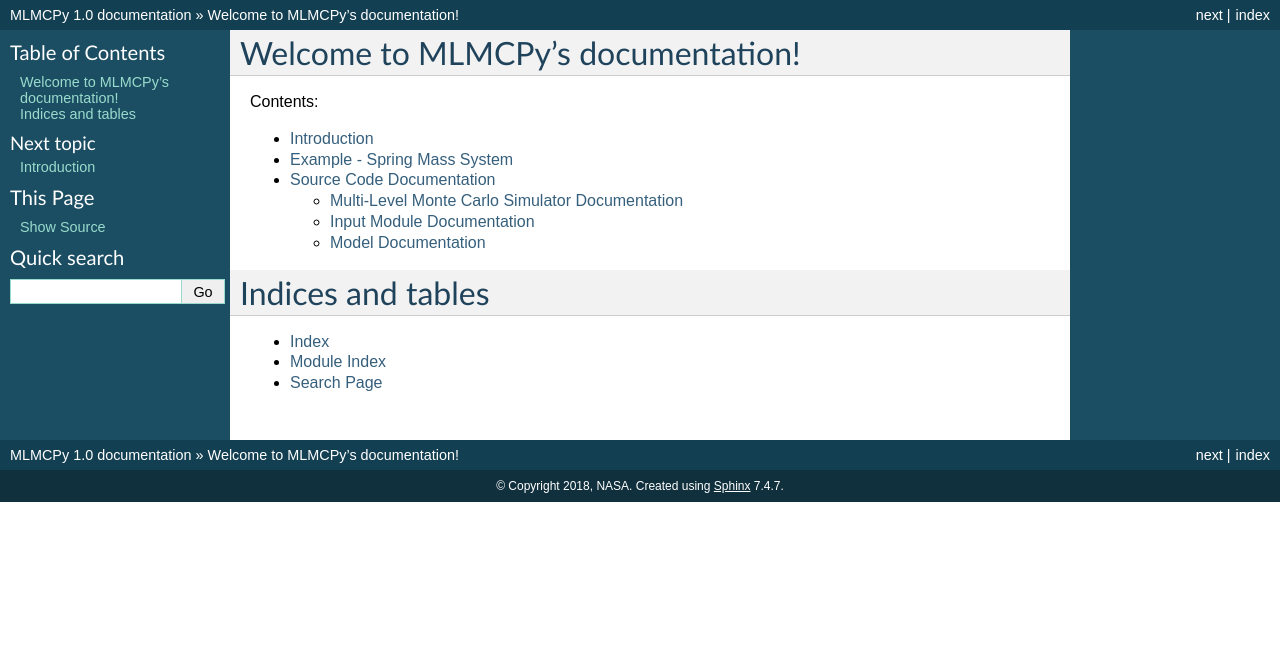
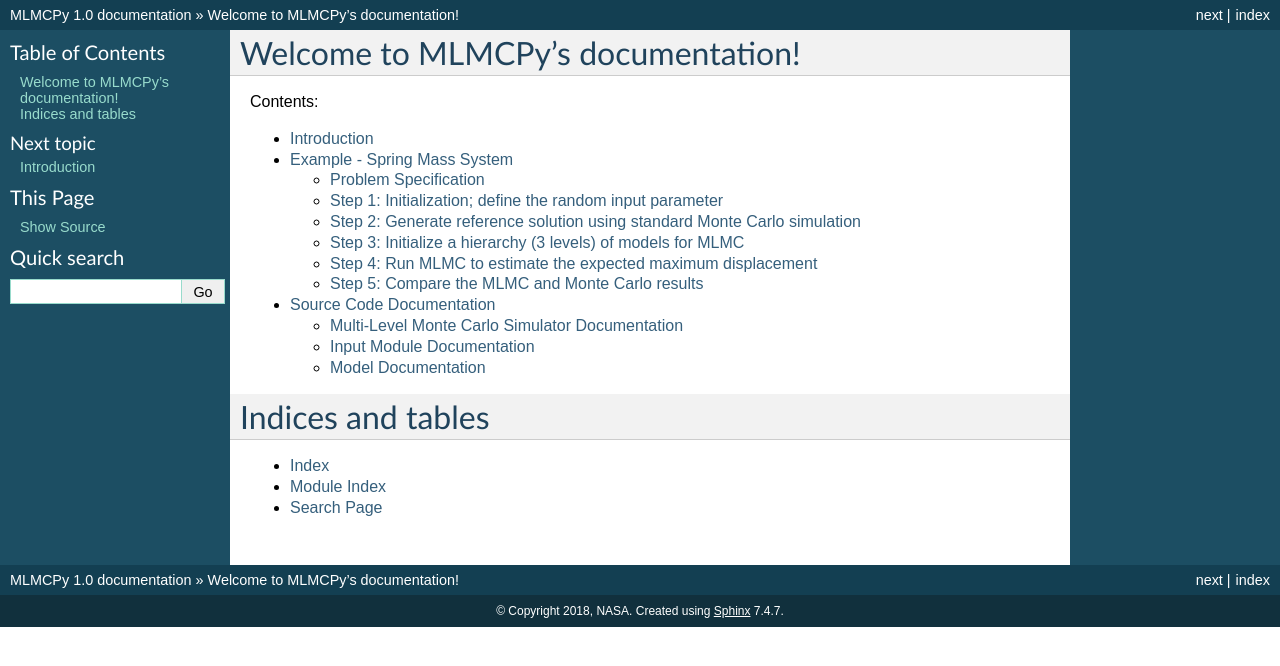
Before and after one commit to nasa/MLMCPy, a Sphinx documentation site: the page built from docs/index.rst, in a window 1280 px wide. Shown: the top 666 px of the page. Built offline with Sphinx 7.4.7, drawn with Linux system fonts in a browser that asks for light colours; formulas are drawn with MathJax 3; some of the changed lines change nothing that is shown.

Commit message:
Updated example in docs

```diff
--- a/docs/conf.py
+++ b/docs/conf.py
@@ -29,7 +29,10 @@
 
 # Add any Sphinx extension module names here, as strings. They can be extensions
 # coming with Sphinx (named 'sphinx.ext.*') or your custom ones.
-extensions = ['sphinx.ext.autodoc', 'sphinx.ext.pngmath']
+extensions = [
+    'sphinx.ext.autodoc',
+    'sphinx.ext.imgmath',
+]
 
 # Add any paths that contain templates here, relative to this directory.
 templates_path = ['_templates']
--- a/docs/example.rst
+++ b/docs/example.rst
@@ -2,13 +2,19 @@
 Example - Spring Mass System
 =============================
 
-This example will use MLMCPy to simulate a spring-mass system with random spring stiffness. The example covers modeling the random stiffness using a Beta random variable via RandomInput, generating a Model to obtain displacement realizations, then using MLMCSimulator to obtain an estimate for maximum displacement. The MLMCPy solution will then be compared to standard Monte Carlo simulation.
+This example provides a simple demonstration of MLMCPy functionality. The goal
+is to estimate the maximum displacement of a spring-mass
+system with random stiffness using Multi-Level Monte Carlo (MLMC) and compare to standard Monte Carlo simulation. The example covers all steps for computing MLMC estimators using MLMCPy, including defining a random input parameter
+(spring stiffness) using a MLMCPy random input, creating a user-defined computational model (spring mass numerical integrator) that uses the standardized MLMCPy interface, and running MLMC with a hierarchy of these models (according to time step size) to obtain an estimator for a quantity of interest (max. displacement)  within a prescribed precision. The full source code for this example can be found in the MLMCPy repository: ``/MLMCPy/examples/spring_mass/from_model/run_mlmc_from_model.py``
 
 .. _spring-mass:
 
 .. figure:: images/spring_mass_diagram.png
     :align: center
     :width: 2in
+
+Problem Specification
+----------------------
 
 The governing equation of motion for the system is given by
 
@@ -32,9 +38,26 @@
 is assumed to be deterministic, :math:`m_s = 1.5kg`, and the acceleration due
 to gravity is :math:`g = 9.8 m^2/s`.
 
-With uncertainty in an input parameter, the resulting displacement, :math:`Z`, is a random variable as well. The quantity of interest in this example with be the maximum displacement over a specified time window, :math:`Z_{max}=max_t(Z)`. It is assumed we have access to a computational model that numerically integrates the governing equation over this time window for a given sample of the random stiffness and returns the maximum displacement.
+With uncertainty in an input parameter, the resulting displacement, :math:`Z`, is a random variable as well. The quantity of interest in this example with be the maximum displacement over a specified time window, :math:`Z_{max}=max_t(Z)`. The equation of motion in Equation (1) can be numerically integrated over the time window with a specified time step, and the maximum of the resulting displacement time series can be taken to obtain :math:`Z_{max}`.
 
-The goal of this example will be to approximate :math:`z_{max}`, using the MLMC approach with MLMCPy and compare it to a Monte Carlo simulation solution.
+The goal of this example will be to estimate the expected value of the maximum displacement, :math:`E[Z_{max}]`, using the MLMC approach with MLMCPy and compare it to a Monte Carlo simulation solution. The MLMC expected value estimate of a random quantity, :math:`X`, is as follows:
+
+.. math:: E[X] \approx E[X_0] + \sum_{l=1}^{L} E[X_l - X_{l-1}]
+    :label: mlmc_estimate
+
+where :math:`L` is the number of levels (and number of models of varying fidelity) used. Each expected value is approximated by it's Monte Carlo estimator:
+
+.. math:: E[X_l] \approx \frac{1}{N_l} \sum_{i=1}^{N_l} X_l^{(i)}
+    :label: mc_expected_value
+
+The MLMC method prescribes the number of samples to be taken on each level, :math:`N_l`, based on a user-specified precision and the variance of the output on each level.
+
+For this example, three levels will be employed, where each level corresponds to a maximum displacement predicted using a spring mass simulator model with varying time step. First, the random spring stiffness is represented using a MLMCPy random input, then a spring mass model is created and three instantiations of it are made with different time steps, then MLMC is used to estimate the expected maximum displacement to a prescibed precision.
+
+Step 1: Initialization; define the random input parameter
+-------------------------------------------
+
+Begin by importing the needed Python modules, including MLMCPy classes and the SpringMassModel class that defines the spring mass numerical integrator:
 
 .. code-block:: python
 
@@ -45,6 +68,28 @@
     from MLMCPy.input import RandomInput
     from MLMCPy.mlmc import MLMCSimulator
 
+Below is a snippet of the SpringMassModel class, the entire class can be found in the MLMCPy repo (``/MLMCPy/examples/spring_mass/from_model/spring_mass_model.py``):
+
+.. code-block:: python
+
+  from MLMCPy.model import Model
+
+  class SpringMassModel(Model):
+      """
+      Defines Spring Mass model with 1 free param (stiffness of spring, k). The
+      quantity of interest that is returned by the evaluate() function is the
+      maximum displacement over the specified time interval
+      """
+
+      def __init__(self, mass=1.5, gravity=9.8, state0=None, time_step=None,
+                 cost=None):
+
+Note that user-defined models in MLMCPy must inherit from the MLMCPy abstract class ``Model`` and implement an  ``evaluate`` function that accepts and returns numpy arrays for inputs and outputs, respectively. Here, the ``time_step`` argument governs numerical integration and will define the three levels used for MLMC.
+
+The first step in an analysis is to define the random variable representing the model inputs. Here, the spring stiffness :math:`K_s` is defined by a Beta random variable and created with MLMCPy as follows:
+
+.. code-block:: python
+
     # Step 1 - Define random variable for spring stiffness:
     # Need to provide a sampleable function to create RandomInput instance.
     def beta_distribution(shift, scale, alpha, beta, size):
@@ -52,53 +97,94 @@
         return shift + scale*np.random.beta(alpha, beta, size)
 
     stiffness_distribution = RandomInput(distribution_function=beta_distribution,
-                                         shift=1.0, scale=2.5, alpha=3., beta=2.)
+                                    shift=1.0, scale=2.5, alpha=3., beta=2.)
 
-    # Step 2 - Initialize spring-mass models. Here using three levels with MLMC.
-    # defined by different time steps
-    model_level1 = SpringMassModel(mass=1.5, time_step=1.0)
-    model_level2 = SpringMassModel(mass=1.5, time_step=0.1)
-    model_level3 = SpringMassModel(mass=1.5, time_step=0.01)
+The ``RandomInput`` class is initialized with a function that produces random samples and any parameters it requires. See the :ref:`input_module_docs` for more details about specifying random input parameters with MLMCPy.
 
-    models = [model_level1, model_level2, model_level3]
+Step 2: Generate reference solution using standard Monte Carlo simulation
+--------------------------------------------------------------------------
 
-    # Step 3 - Initialize MLMC & predict max displacement to specified error.
+Here a reference solution is generated using standard Monte Carlo simulation and a prescribed number of samples. This is done by instantiating a spring mass model (time step = 0.01) and evaluating the model for random samples of the stiffness random variable defined in Step 1. The code to do so is as follows:
 
-    mlmc_simulator = MLMCSimulator(stiffness_distribution, models)
+.. code-block:: python
 
-    start_mlmc = timeit.default_timer()
+  # Step 2: Run standard Monte Carlo to generate a reference solution and target precision
+  num_samples = 5000
+  model = SpringMassModel(mass=1.5, time_step=0.01)
+  input_samples = stiffness_distribution.draw_samples(num_samples)
+  output_samples_mc = np.zeros(num_samples)
 
-    [estimates, sample_sizes, variances] = \
-        mlmc_simulator.simulate(epsilon=1e-1,
-                                initial_sample_sizes=100,
-                                verbose=True)
+  start_mc = timeit.default_timer()
 
-    mlmc_total_cost = timeit.default_timer() - start_mlmc
+  for i, sample in enumerate(input_samples):
+      output_samples_mc[i] = model.evaluate([sample])
 
-    print
-    print 'MLMC estimate: %s' % estimates[0]
-    print 'MLMC precision: %s' % variances[0]
-    print 'MLMC total cost: %s' % mlmc_total_cost
+  mc_total_cost = timeit.default_timer() - start_mc
+  mean_mc = np.mean(output_samples_mc)
+  precision_mc = (np.var(output_samples_mc) / float(num_samples))
 
-    # Step 4: Run standard Monte Carlo to achieve similar variance for comparison.
-    num_samples = 1e6
-    input_samples = stiffness_distribution.draw_samples(num_samples)
-    output_samples = np.zeros(num_samples)
-
-    start_mc = timeit.default_timer()
-
-    for i, sample in enumerate(input_samples):
-        output_samples[i] = model_level3.evaluate([sample])
-
-    mc_total_cost = timeit.default_timer() - start_mc
-
-    print
-    print "MC estimate: %s" % np.mean(output_samples)
-    print "MC precision: %s" % (np.var(output_samples) / float(num_samples))
-    print "MC total cost: %s" % mc_total_cost
+The total time to compute the solution, the mean estimate, and the resulting precision in the estimate are stored for comparison to MLMC later. Note that this precision will be used as the target threshold for MLMC in Step 4.
 
 
-These are the results in a single-core environment, in which the number of samples was chosen based on an epsilon of 1e-1, resulting in 855 Monte Carlo runs on the highest cost model and 941, 69, and 0 samples from each model for Multi-Level Monte Carlo.
+Step 3: Initialize a hierarchy (3 levels) of models for MLMC
+--------------------------------------------------------------
+
+In order to apply the MLMC method (Equation (3)), multiple levels of models (defined by cost/accuracy) must be defined. The following code initializes three separate spring mass models defined by varying time step (the smaller the time step, the higher the cost and accuracy):
+
+.. code-block:: python
+
+  # Step 3 - Initialize spring-mass models for MLMC. Here using three levels
+  # with MLMC defined by different time steps
+
+  model_level1 = SpringMassModel(mass=1.5, time_step=1.0)
+  model_level2 = SpringMassModel(mass=1.5, time_step=0.1)
+  model_level3 = SpringMassModel(mass=1.5, time_step=0.01)
+
+  models = [model_level1, model_level2, model_level3]
+
+
+Step 4: Run MLMC to estimate the expected maximum displacement
+---------------------------------------------------------------
+
+With a random input defined in Step 1 and multiple fidelity models defined in Step 3, MLMC can now be used to estimate the maximum displacement using the ``MLMCSimulator`` class. Here, MLMC is used to obtain an estimate with the same level of precision that was calculated using Monte Carlo in Step 2. The following code executes the MLMC algorithm and times it for comparison later:
+
+.. code-block:: python
+
+  # Step 4 - Initialize MLMC & predict max displacement to specified error.
+  mlmc_simulator = MLMCSimulator(stiffness_distribution, models)
+
+  start_mlmc = timeit.default_timer()
+
+  [estimates, sample_sizes, variances] = \
+      mlmc_simulator.simulate(epsilon=np.sqrt(precision_mc),
+                              initial_sample_sizes=100,
+                              verbose=True)
+
+  mlmc_total_cost = timeit.default_timer() - start_mlmc
+
+
+Note that ``MLMCSimulator`` uses an initial setup to estimate output variances, where the provided models are executed a number of times equal to the ``initial_sample_sizes`` argument.  See :ref:`mlmc_module_docs` for more details about the ``MLMCSimulator`` API.
+
+
+Step 5: Compare the MLMC and Monte Carlo results
+--------------------------------------------------
+
+Finally, the MLMC estimate is compared to the Monte Carlo reference solution.
+
+.. code-block:: python
+
+  print 'MLMC estimate: %s' % estimates[0]
+  print 'MLMC precision: %s' % variances[0]
+  print 'MLMC total cost: %s' % mlmc_total_cost
+
+  print "MC # samples: %s" % num_samples
+  print "MC estimate: %s" % mean_mc
+  print "MC precision: %s" % precision_mc
+  print "MC total cost: %s" % mc_total_cost
+  print "MLMC computational speedup: %s" %  (mc_total_cost / mlmc_total_cost)
+
+
+For one particular execution of this script in a single-core environment, the following results were obtained. Note that MLMC used 5553, 386, and 3 samples (model evaluations) on levels 1, 2, and 3, respectively, compared with 5000 samples of level 3 used by Monte Carlo simulation. The resulting computational speed up was 2.62
 
 ====================     =====================     =====================
 Description              MLMC Value                MC Value
@@ -108,7 +194,3 @@
 Precision                0.009916230329196151      0.010780941000560835
 Total cost (seconds)     0.63                      1.14
 ====================     =====================     =====================
-
-The expected value should converge to approximately 12.31908646652595, as determined by a 1e6 sample Monte Carlo simulation.
-
-Note the significant discrepancy in cost between the two methods.
--- a/docs/source_code.rst
+++ b/docs/source_code.rst
@@ -7,6 +7,8 @@
 
 Documentation for the core MLMCPy classes.
 
+.. _mlmc_module_docs:
+
 Multi-Level Monte Carlo Simulator Documentation
 -----------------------------------------------
 
@@ -14,6 +16,8 @@
 .. autoclass:: MLMCSimulator
     :members:
     :special-members:
+
+.. _input_module_docs:
 
 Input Module Documentation
 --------------------------
```
